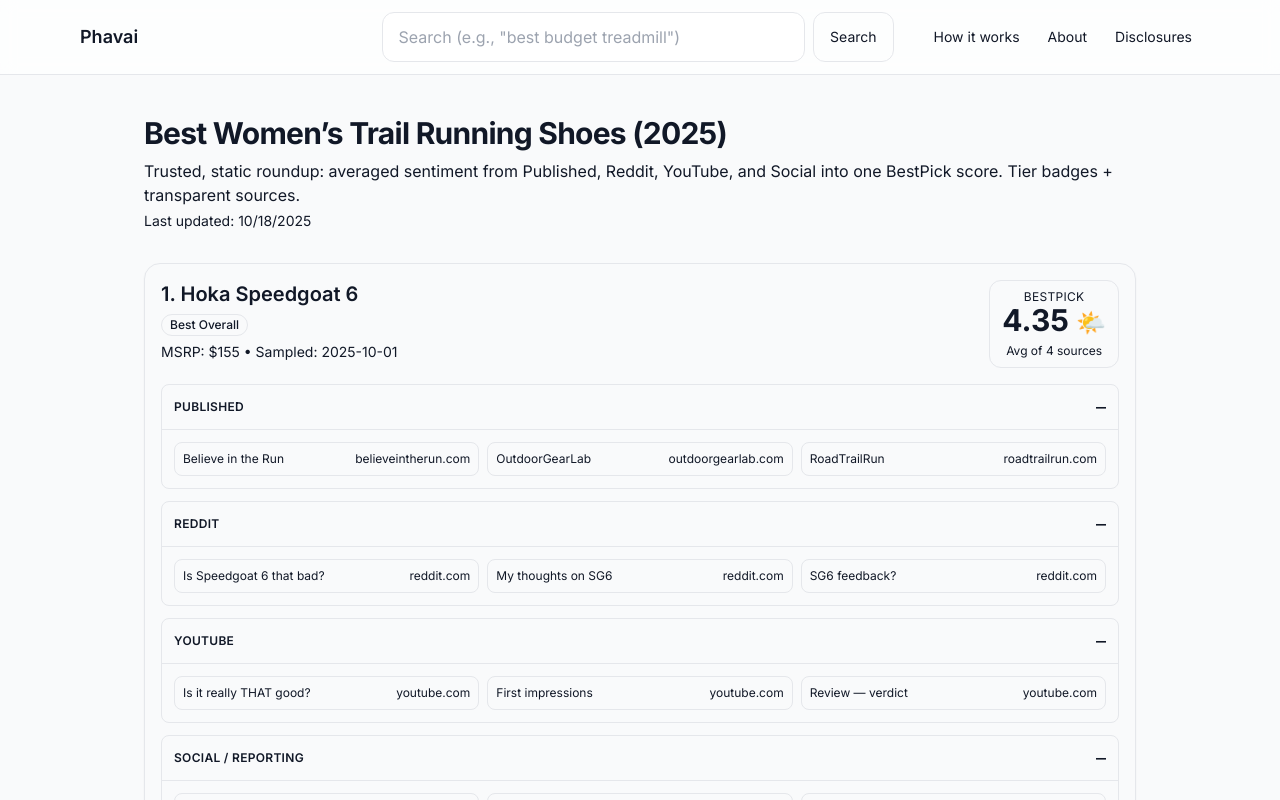
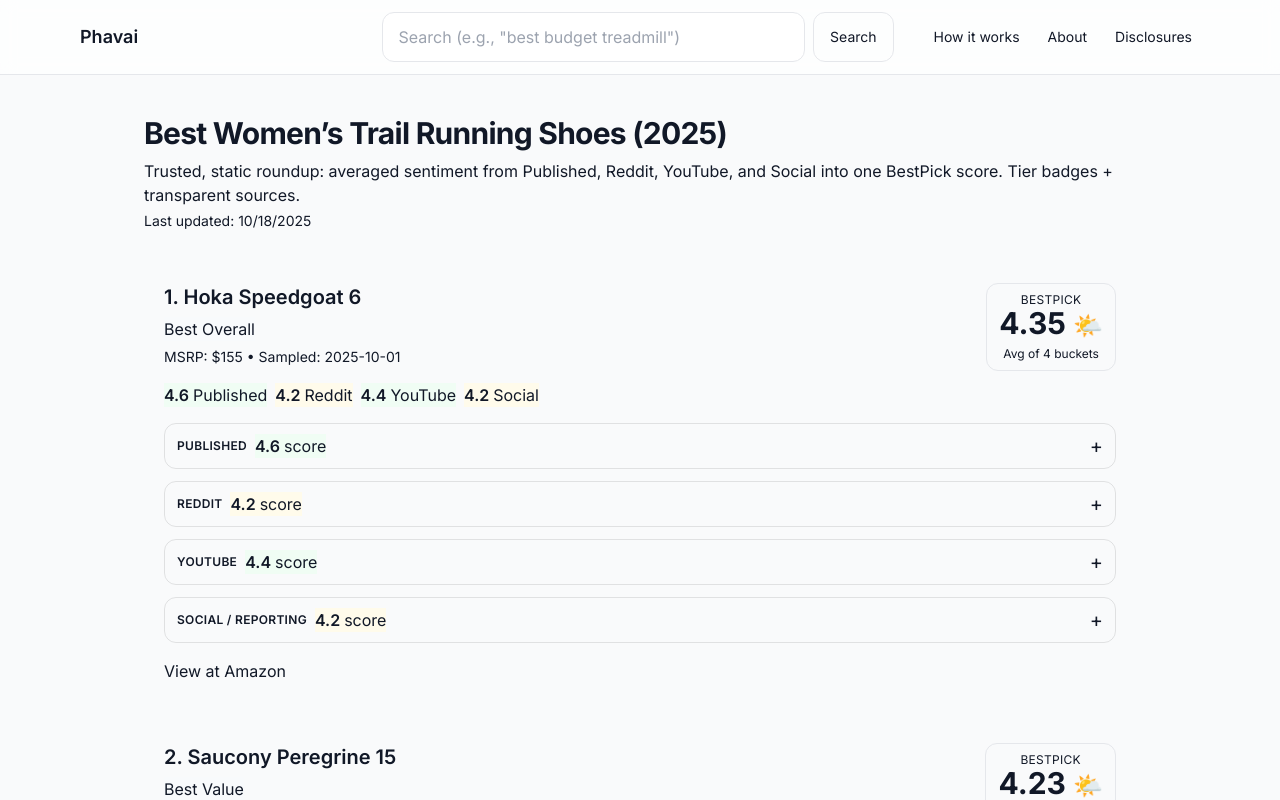
Before and after one commit to bencastleyardley/phavai, a Next.js app: page /best-womens-trail-running-shoes in a window 1280 px wide. Shown: the top 800 px of the page. Built offline with nearby package versions, Linux system fonts and the light colour scheme.

Commit message:
ui: polished cards + per-bucket score chips and source drawers

```diff
--- a/components/BestList.tsx
+++ b/components/BestList.tsx
@@ -1,7 +1,6 @@
 "use client";
-
 import React from "react";
-import Tooltip from "@/components/Tooltip";
+import ScoreChip from "@/components/ScoreChip";
 
 export type LinkItem = { label: string; url: string };
 export type Product = {
@@ -18,100 +17,115 @@
   links: { published: LinkItem[]; reddit: LinkItem[]; youtube: LinkItem[]; social: LinkItem[] };
 };
 
-export function bestPickScore(p: Product) {
-  const avg = (p.published + p.reddit + p.youtube + p.social) / 4;
-  return Math.round(avg * 100) / 100;
+function avg(p: Product) {
+  return (p.published + p.reddit + p.youtube + p.social) / 4;
 }
-
 function weather(score: number) {
   if (score >= 4.5) return "☀️";
   if (score >= 4.2) return "🌤️";
   if (score >= 3.8) return "☁️";
   return "🌧️";
 }
-
 function domain(u: string) {
   try { return new URL(u).hostname.replace(/^www\./, ""); } catch { return ""; }
 }
+function toneFor(v: number): "good"|"ok"|"poor"|"default" {
+  if (v >= 4.4) return "good";
+  if (v >= 3.9) return "ok";
+  if (v < 3.6) return "poor";
+  return "default";
+}
 
-function Row({ title, links, getTier }: { title: string; links: LinkItem[]; getTier: (d: string) => { badge?: string; tip?: string } }) {
-  const [open, setOpen] = React.useState(true);
+function Bucket({
+  title, score, links,
+}: { title: string; score: number; links: LinkItem[] }) {
+  const [open, setOpen] = React.useState(false);
   return (
-    <div className="rounded-lg border">
-      <button className="flex w-full items-center justify-between px-3 py-2 text-left" onClick={() => setOpen(!open)}>
-        <span className="text-xs font-semibold uppercase tracking-wide">{title}</span>
+    <div className="rounded-xl border border-black/10 dark:border-white/10">
+      <button
+        onClick={() => setOpen(!open)}
+        className="flex w-full items-center justify-between px-3 py-2 text-left"
+      >
+        <div className="flex items-center gap-2">
+          <span className="text-xs font-semibold uppercase tracking-wide">{title}</span>
+          <ScoreChip label="score" value={score} tone={toneFor(score)} />
+        </div>
         <span className="text-xl">{open ? "–" : "+"}</span>
       </button>
       {open && (
         <div className="grid gap-2 border-t p-3 md:grid-cols-3">
-          {links.map((l, i) => {
-            const d = domain(l.url);
-            const { badge, tip } = getTier(d);
-            const pill = (
-              <a key={i} href={l.url} target="_blank" rel="nofollow noopener"
-                 className="flex items-center justify-between gap-2 rounded-lg border px-2 py-2 text-xs hover:bg-accent">
-                <span className="truncate">{l.label}</span>
-                <span className="shrink-0 text-muted-foreground">{d}</span>
-              </a>
-            );
-            return badge ? (
-              <Tooltip key={i} text={tip ?? ""}>
-                <div className="flex items-center gap-2">
-                  <span className="shrink-0 text-base">{badge}</span>{pill}
-                </div>
-              </Tooltip>
-            ) : pill;
-          })}
+          {links.map((l, i) => (
+            <a
+              key={i}
+              href={l.url}
+              target="_blank"
+              rel="nofollow noopener"
+              className="flex items-center justify-between gap-2 rounded-lg border px-2 py-2 text-xs hover:bg-[rgb(var(--accent))]/40 border-black/10 dark:border-white/15"
+            >
+              <span className="truncate">{l.label}</span>
+              <span className="shrink-0 muted">{domain(l.url)}</span>
+            </a>
+          ))}
         </div>
       )}
     </div>
   );
 }
 
-export default function BestList({ items, vertical }: { items: Product[]; vertical: string }) {
+export default function BestList({ items }: { items: Product[] }) {
   const sorted = React.useMemo(
-    () => items.map((p) => ({ ...p, bestPick: bestPickScore(p) })).sort((a, b) => b.bestPick - a.bestPick || a.price - b.price),
+    () =>
+      [...items]
+        .map((p) => ({ ...p, score: avg(p) }))
+        .sort((a, b) => b.score - a.score || a.price - b.price || a.brand.localeCompare(b.brand)),
     [items]
   );
 
-  // lazy import to avoid bundling fs on client
-  const getTier = React.useCallback((d: string) => {
-    // Render-only hint: server injects a window.__TIERS__ map via <script> on the page
-    const tiers: Record<string, { badge: string; tip: string }> = (globalThis as any).__TIERS__ || {};
-    return tiers[d] || {};
-  }, []);
-
   return (
-    <section className="grid gap-4">
+    <section className="grid gap-5">
       {sorted.map((p, idx) => (
-        <article key={`${p.brand}-${p.model}`} className="rounded-2xl border p-4 shadow-sm transition hover:shadow-md">
+        <article key={`${p.brand}-${p.model}`} className="card p-5">
+          {/* Header row */}
           <div className="flex flex-col gap-3 md:flex-row md:items-start md:justify-between">
             <div className="space-y-1.5">
               <h2 className="text-xl font-semibold">{idx + 1}. {p.brand} {p.model}</h2>
               <div className="flex flex-wrap items-center gap-2">
-                {p.badges.map((b) => <span key={b} className="rounded-full border px-2 py-0.5 text-xs font-medium">{b}</span>)}
+                {p.badges.map((b) => (
+                  <span key={b} className="chip bg-slate-50 dark:bg-slate-900/30">{b}</span>
+                ))}
               </div>
-              <div className="text-sm text-muted-foreground">MSRP: ${p.price} • Sampled: {p.last_sampled}</div>
+              <div className="text-sm muted">MSRP: ${p.price} • Sampled: {p.last_sampled}</div>
             </div>
+
+            {/* Overall score */}
             <div className="shrink-0 rounded-xl border px-3 py-2 text-center">
-              <div className="text-xs uppercase tracking-wide text-muted-foreground">BestPick</div>
+              <div className="text-xs uppercase tracking-wide muted">BestPick</div>
               <div className="text-3xl font-bold leading-none">
-                {p.bestPick.toFixed(2)} <span className="text-2xl">{weather(p.bestPick)}</span>
+                {p.score.toFixed(2)} <span className="text-2xl">{weather(p.score)}</span>
               </div>
-              <div className="mt-1 text-xs text-muted-foreground">Avg of 4 sources</div>
+              <div className="mt-1 text-xs muted">Avg of 4 buckets</div>
             </div>
           </div>
 
-          <div className="mt-4 grid gap-3">
-            <Row title="Published" links={p.links.published} getTier={getTier} />
-            <Row title="Reddit" links={p.links.reddit} getTier={getTier} />
-            <Row title="YouTube" links={p.links.youtube} getTier={getTier} />
-            <Row title="Social / Reporting" links={p.links.social} getTier={getTier} />
+          {/* Per-bucket score chips */}
+          <div className="mt-3 flex flex-wrap gap-2">
+            <ScoreChip label="Published" value={p.published} tone={toneFor(p.published)} />
+            <ScoreChip label="Reddit"    value={p.reddit}    tone={toneFor(p.reddit)} />
+            <ScoreChip label="YouTube"   value={p.youtube}   tone={toneFor(p.youtube)} />
+            <ScoreChip label="Social"    value={p.social}    tone={toneFor(p.social)} />
           </div>
 
+          {/* Sources */}
+          <div className="mt-4 grid gap-3">
+            <Bucket title="Published" score={p.published} links={p.links.published} />
+            <Bucket title="Reddit"    score={p.reddit}    links={p.links.reddit} />
+            <Bucket title="YouTube"   score={p.youtube}   links={p.links.youtube} />
+            <Bucket title="Social / Reporting" score={p.social} links={p.links.social} />
+          </div>
+
+          {/* CTA */}
           <div className="mt-4">
-            <a href={p.affiliate.url} target="_blank" rel="nofollow noopener"
-               className="inline-flex items-center justify-center rounded-xl border px-4 py-2 font-medium hover:bg-accent">
+            <a href={p.affiliate.url} target="_blank" rel="nofollow noopener" className="btn">
               View at {p.affiliate.retailer}
             </a>
           </div>
--- /dev/null
+++ b/components/ScoreChip.tsx
@@ -0,0 +1,20 @@
+"use client";
+import React from "react";
+
+export default function ScoreChip({
+  label,
+  value,
+  tone = "default",
+}: { label: string; value: number; tone?: "default" | "good" | "ok" | "poor" }) {
+  const background =
+    tone === "good" ? "bg-green-50 dark:bg-emerald-900/30"
+    : tone === "ok"   ? "bg-amber-50 dark:bg-amber-900/30"
+    : tone === "poor" ? "bg-rose-50 dark:bg-rose-900/30"
+    : "bg-slate-50 dark:bg-slate-900/30";
+
+  return (
+    <span className={`chip ${background}`}>
+      <span className="mr-1 font-semibold">{value.toFixed(1)}</span>{label}
+    </span>
+  );
+}
```
